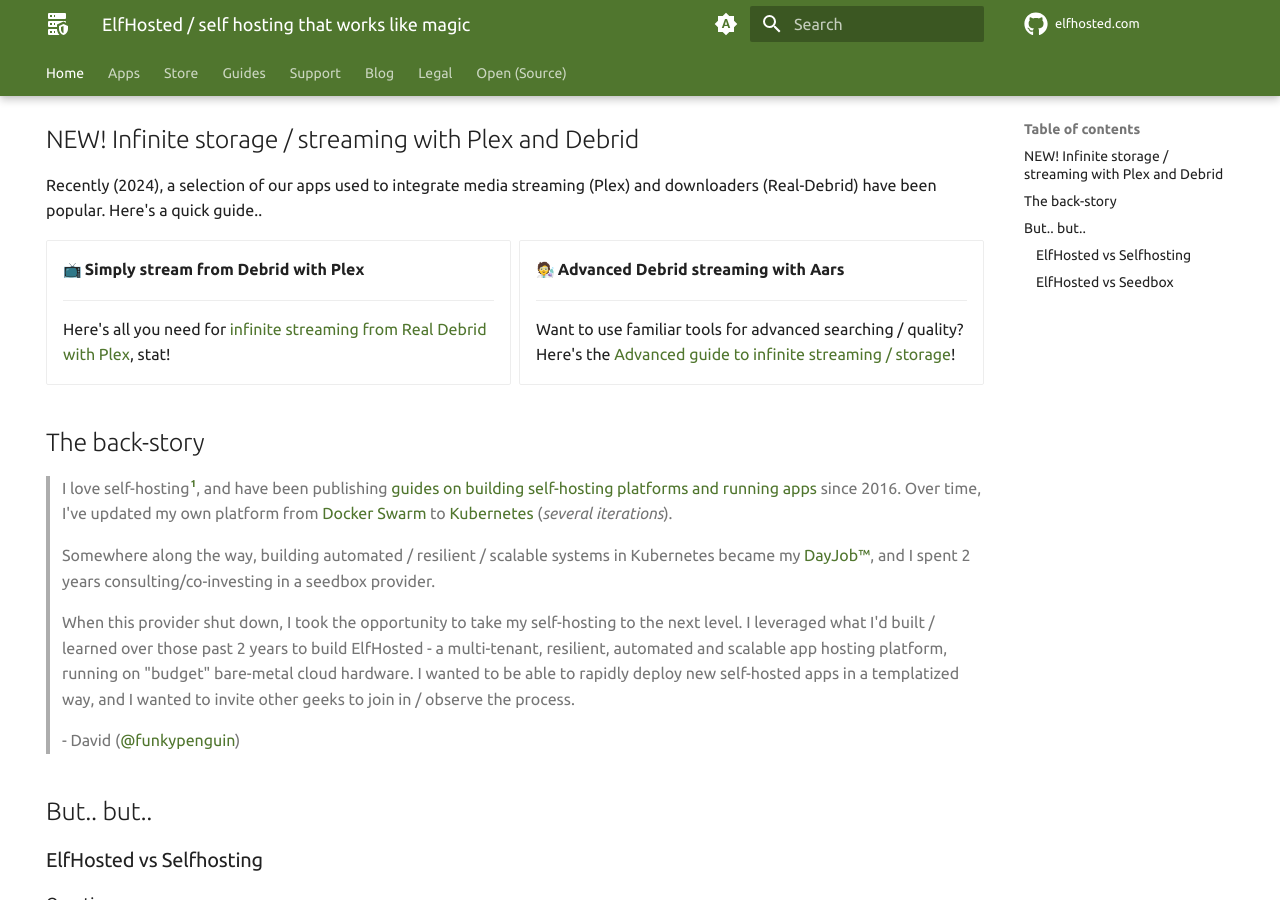
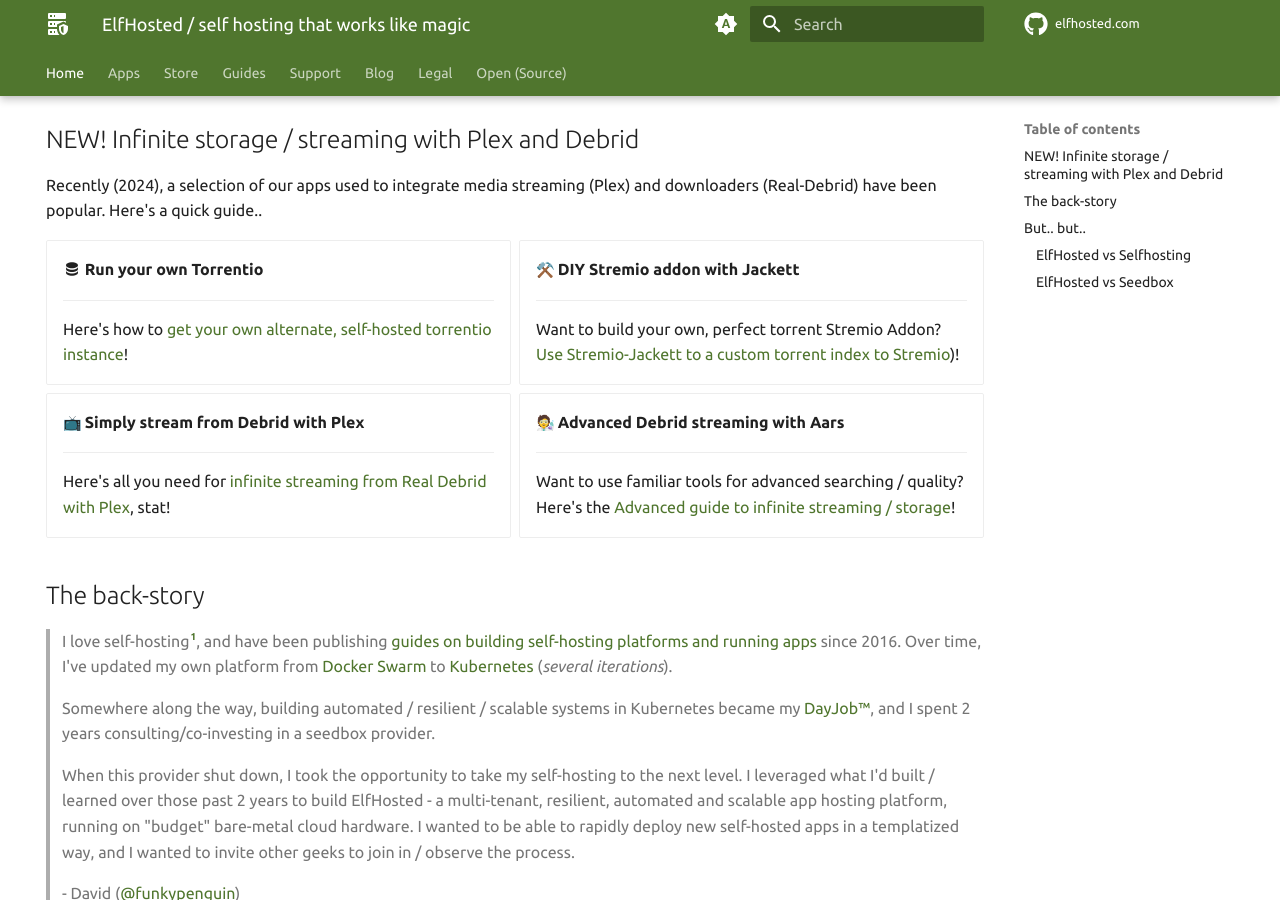
Before and after one commit to elfhosted/elfhosted.com, an MkDocs documentation site: the page built from docs/index.md, in a window 1280 px wide and 900 px high, scrolled down 373 px. Built offline with MkDocs 1.6.1 and Material for MkDocs 9.7.7, drawn with Linux system fonts in a browser that asks for light colours; emoji names are drawn with the system emoji font; a script that is not in the unit is left out; plug-ins that fetch from the network failed and are left out; comment, search, counter and statistics services are not loaded.

Commit message:
Tidy up index
Signed-off-by: David Young <davidy@funkypenguin.co.nz>

```diff
--- a/docs/index.md
+++ b/docs/index.md
@@ -20,6 +20,18 @@ hide:
 Recently (2024), a selection of our apps used to integrate media streaming (Plex) and downloaders (Real-Debrid) have been popular. Here's a quick guide..
 
 <div class="grid cards" markdown>
+
+- :material-database: **Run your own Torrentio**
+
+    ---
+
+    Here's how to [get your own alternate, self-hosted torrentio instance](/guides/media/stream-from-real-debrid-with-self-hosted-torrentio)!
+
+- :hammer_pick: **DIY Stremio addon with Jackett**
+
+    ---
+
+    Want to build your own, perfect torrent Stremio Addon? [Use Stremio-Jackett to a custom torrent index to Stremio](/guides/media/stream-from-real-debrid-with-stremio-jackett))!
 
 - :tv: **Simply stream from Debrid with Plex**
 
```
Also changed, not shown: docs/guides/media/stream-from-real-debrid-with-self-hosted-torrentio.md (+6 -1 lines).
